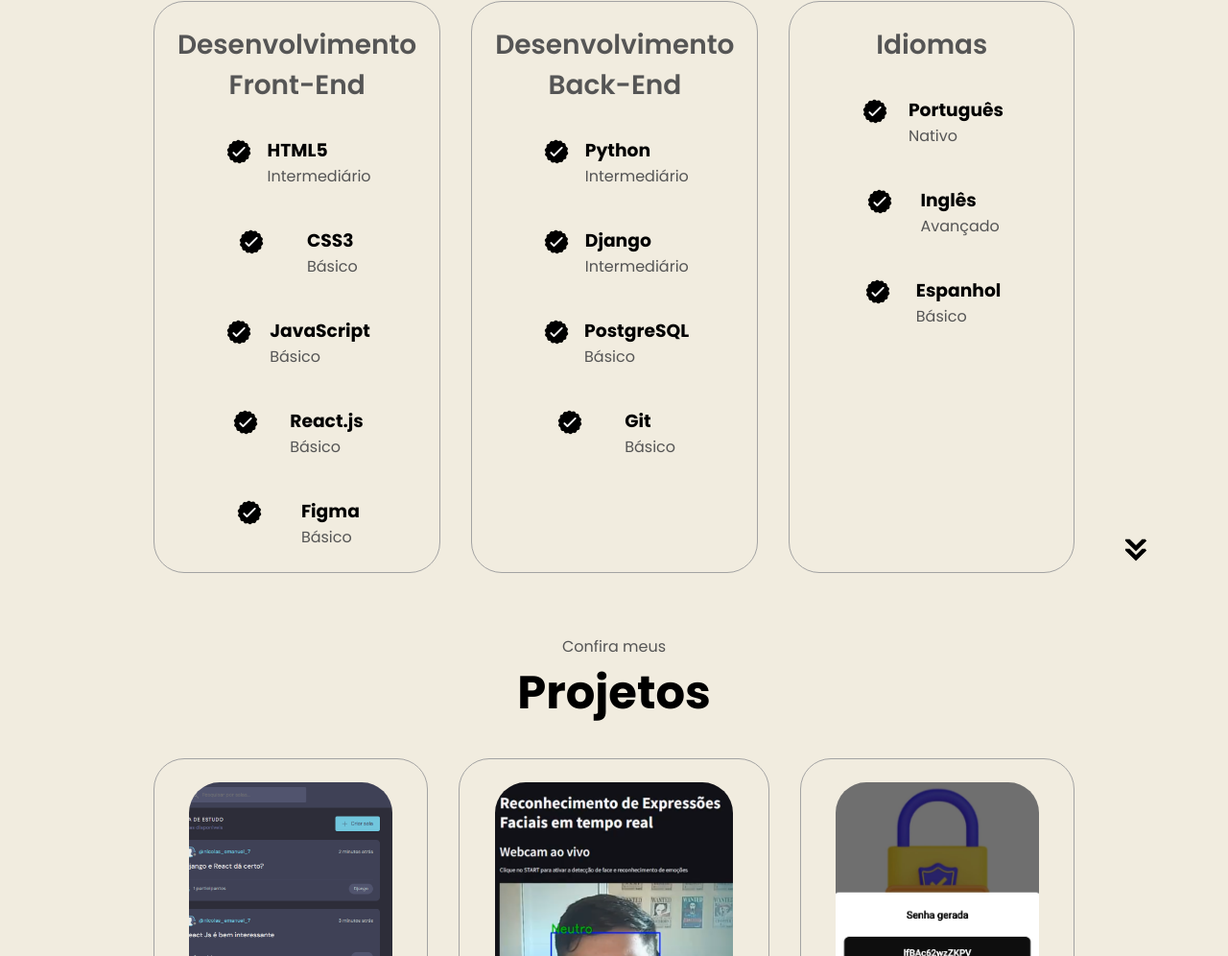
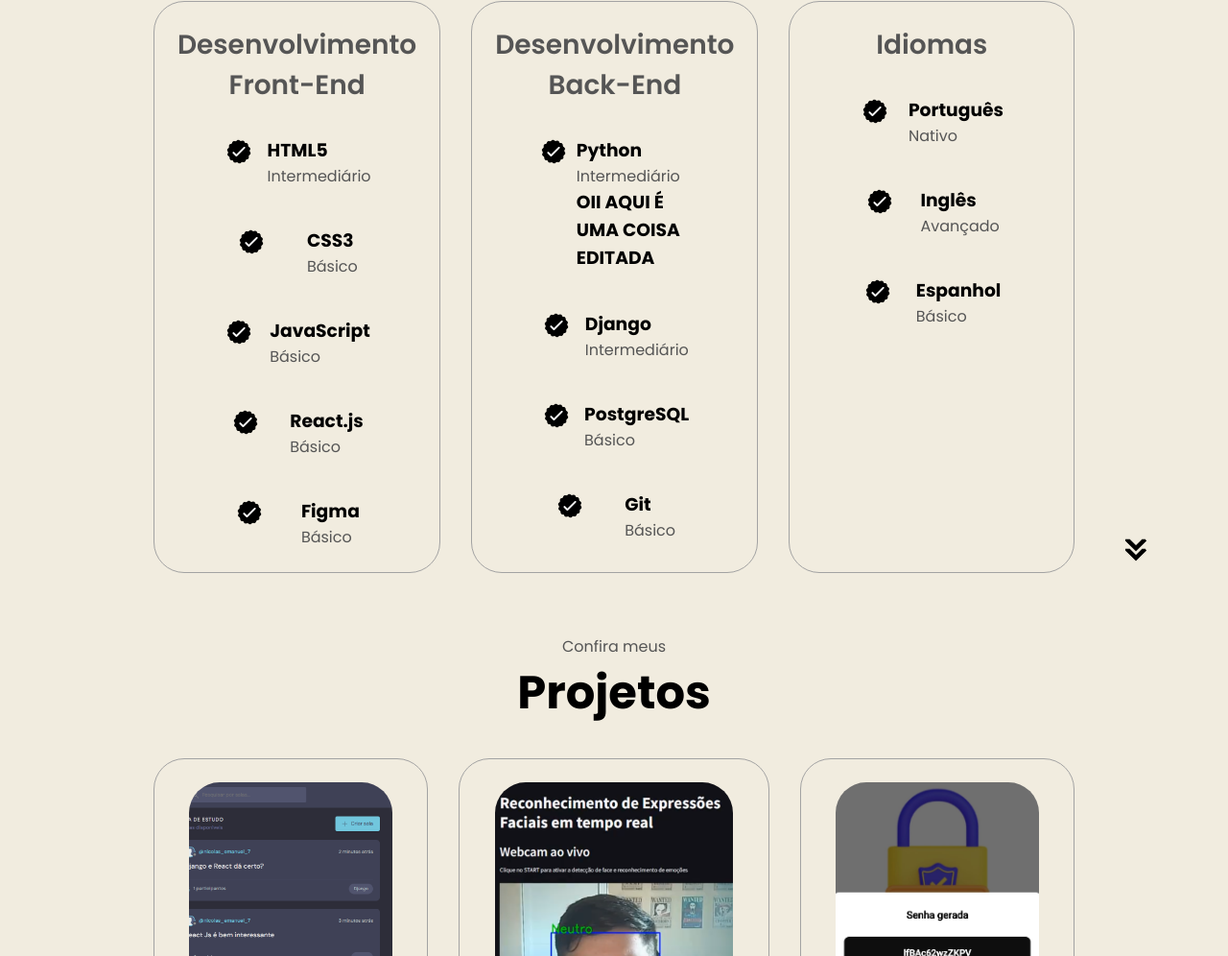
Before and after one commit to Nicolas-Emanuel7/portfolio-nicolas, a plain HTML site: page index.html in a window 1280 px wide. Shown: the part 1824-2820 px from the top of the page at 96% size. Drawn offline with Linux system fonts and the light colour scheme.

Commit message:
primeiro commit: criei os links

```diff
--- a/index.html
+++ b/index.html
@@ -153,6 +153,8 @@
                             <div>
                                 <h3>Python</h3>
                                 <p>Intermediário</p>
+
+                                <h1>OII AQUI É UMA COISA EDITADA</h1>
                             </div>
                         </article>
                         <article>
```
